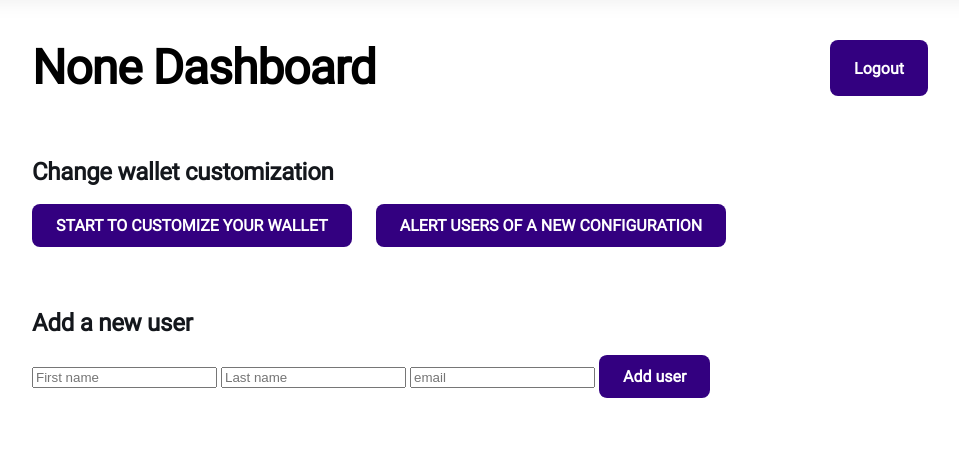
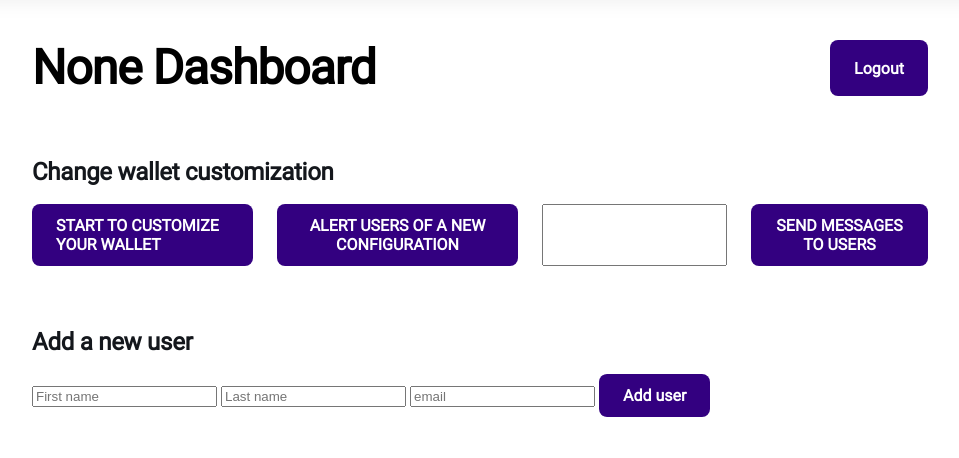
Before and after one commit to malach-it/wallet-provider, a Flask app: page /dashboard in a window 1280 px wide. Shown: the part 90-548 px from the top of the page, without its empty margins (160-1119 px from the left). Run offline with Flask 3, Linux system fonts and the light colour scheme; the visitor is signed in with stand-in values (Sample User, id 1); data comes from the database, SQL or seed files in the repository; data that the repository does not hold is empty; parts of the project's set-up code (start-up, migrations or seed data) failed here and were passed over.

Commit message:
demo accounts + chat messages

```diff
--- a/db.py
+++ b/db.py
@@ -140,6 +140,17 @@ def read_data_user(email: str) -> dict:
     return json.loads(rows[0][0])
 
 
+def read_thumbprints(organisation: str):
+    conn = sqlite3.connect('db.sqlite')
+    c = conn.cursor()
+    c.execute("select json_extract(data,'$.wallet_instance_key_thumbprint') from users where json_extract(data,'$.organisation')='{organisation}'".format(
+        organisation=organisation))
+    rows = c.fetchall()
+    if len(rows) < 1:
+        return None
+    return rows
+
+
 def read_email_users(organisation: str):
     conn = sqlite3.connect('db.sqlite')
     c = conn.cursor()
--- a/environment.py
+++ b/environment.py
@@ -20,7 +20,7 @@ class currentMode() :
 			self.IP = extract_ip()
 			self.port = 5000
 		elif self.myenv == 'achille' :
-			self.server = "https://62cd-86-237-18-188.ngrok-free.app"
+			self.server = "https://c318-86-237-18-188.ngrok-free.app"
 			self.IP = "localhost"
 			self.port = 3000
 		else :
--- a/main.py
+++ b/main.py
@@ -23,6 +23,8 @@ import base64
 from werkzeug.utils import secure_filename
 from PIL import Image
 from io import BytesIO
+import requests
+
 
 VERSION = "0.1.0"
 
@@ -116,6 +118,8 @@ def init_app(app, red):
                      view_func=change_plan, methods=['POST'])
     app.add_url_rule('/alert_new_config',
                      view_func=alert_new_config, methods=['POST'])
+    app.add_url_rule('/alert_users',
+                     view_func=alert_users, methods=['POST'])
     app.add_url_rule('/version',
                      view_func=version, methods=['GET'])
     app.add_url_rule('/change_status',
@@ -509,6 +513,9 @@ def add_organisation():
     company_name = request.get_json().get("companyName")
     company_website = request.get_json().get("companyWebsite")
     password = generate_random_string(6)
+    if email.split("@")[1] == "wallet-provider":
+        logging.info("demo organisation created")
+        password= json.load(open("keys.json", "r"))["password_demo"]
     sha256_hash = sha256(password.encode('utf-8')).hexdigest()
     message.messageHTML("Your altme password", email,
                         'password', {'code': str(password)})
@@ -568,6 +575,8 @@ def update_password_admin():
     if session.get("organisation") != "Talao":
         return "Unauthorized", 401
     email = request.get_json().get("email")
+    if email.split("@")[1] == "wallet-provider":
+        return("ok")
     password = generate_random_string(6)
     sha256_hash = sha256(password.encode('utf-8')).hexdigest()
     message.messageHTML("Your altme password", email,
@@ -581,7 +590,8 @@ def update_password_user():
 
     if not session.get("organisation") or db.read_organisation_user(email) != session.get("organisation"):
         return "Unauthorized", 401
-
+    if email.split("@")[1] == "wallet-provider":
+        return("ok")
     password = generate_random_string(6)
     sha256_hash = sha256(password.encode('utf-8')).hexdigest()
     message.messageHTML("Your altme password", email,
@@ -601,6 +611,28 @@ def alert_new_config():
     return "ok"
 
 
+def alert_users():
+    if not session.get("organisation"):
+        return "Unauthorized", 401
+    users = db.read_thumbprints(session.get("organisation"))
+    message = request.get_json()["message"]
+    headers = {
+        'X-API-KEY': '8b807485-e19d-4d75-adfd-f8b47c97208b',
+    }
+    for user in users:
+        if user[0]:
+            json_data = {
+                'message': message,
+                'did': user[0],
+            }
+            response = requests.post('https://talao.co/matrix/send_message', headers=headers, json=json_data)
+            if response.status_code == 200:
+                logging.info("info sent to %s",user[0])
+            else:
+                logging.error(user[0])
+    return "ok"
+
+
 init_app(app, red)
 wallet_provider.init_app(app, red, mode)
 
--- a/templates/dashboard.html
+++ b/templates/dashboard.html
@@ -99,6 +99,9 @@
         <div id="line2DashboardDiv">
           <a class="buttonAltme" id="modifyConfiguration" href="/setup">START TO CUSTOMIZE YOUR WALLET</a>
           <button class="buttonAltme" onclick="alertUsers()">ALERT USERS OF A NEW CONFIGURATION</button>
+          <input type="text" id="message">
+          <button class="buttonAltme" onclick="sendInfo()">SEND MESSAGES TO USERS</button>
+
         </div>
 
       </div>
@@ -218,6 +221,18 @@
           .then(response => { console.log(response.status); vNotify.info({ text: 'Users have been alerted about the new configuration update.', title: 'Info', sticky: true }); })
           .catch(error => console.error('Error:', error));
       }
+      function sendInfo(){
+        fetch('/alert_users', {
+          method: 'POST',
+          headers: {
+            'Content-Type': 'application/json'
+          },
+          body: JSON.stringify({"message":document.getElementById("message").value})
+
+        })
+          .then(response => { console.log(response.status); vNotify.info({ text: 'Info has been sent trough chat to users.', title: 'Info', sticky: true }); })
+          .catch(error => console.error('Error:', error));
+      }
       function changeStatus(email, newStatus) {
         fetch('/change_status', {
           method: 'POST',
--- a/templates/setup.html
+++ b/templates/setup.html
@@ -163,7 +163,7 @@
                     <div class="stepDiv">
                         <div class="line1Setup">
                             <div class="optionDiv">
-                                <p class="optionDivMainTitle">1.4 Insert organization name</p>
+                                <p class="optionDivMainTitle">1.3 Insert organization name</p>
                                 <p class="optionDivSecondTitle">Enter your official company name. This name will be
                                     featured in the settings section of your customized wallet.</p>
                                 <input class="inputTextSetup" type="text" id="companyName" name="companyName"
--- a/wallet-provider-configuration.json
+++ b/wallet-provider-configuration.json
@@ -48,7 +48,7 @@
             "subjectSyntaxeType": "did",
             "cryptoHolderBinding": true,
             "scope": false,
-            "clientAuthentication": "client_id_did",
+            "clientAuthentication": "client_id",
             "client_id": null,
             "client_secret": null,
             "oidc4vciDraft": "11",
```
